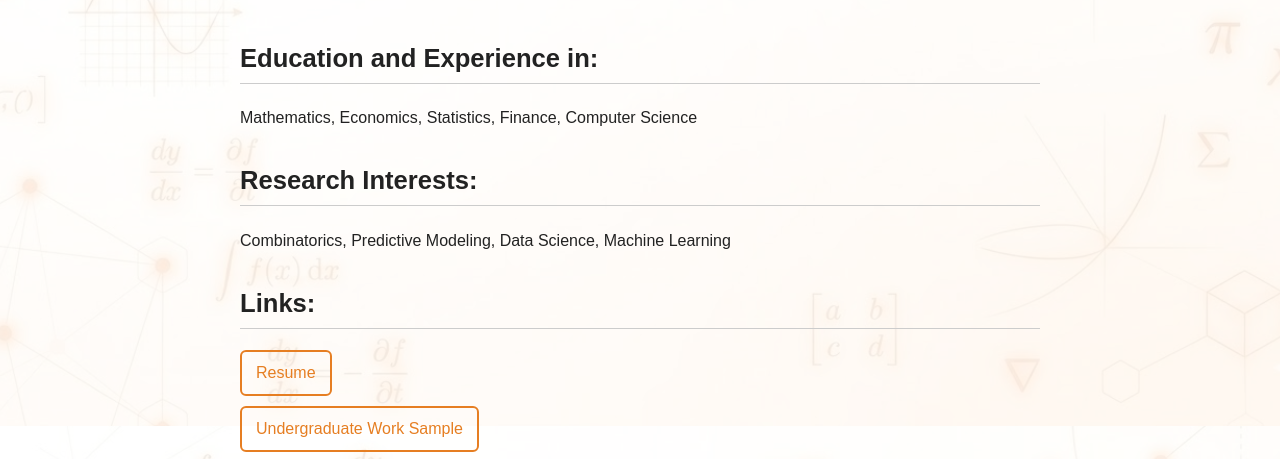
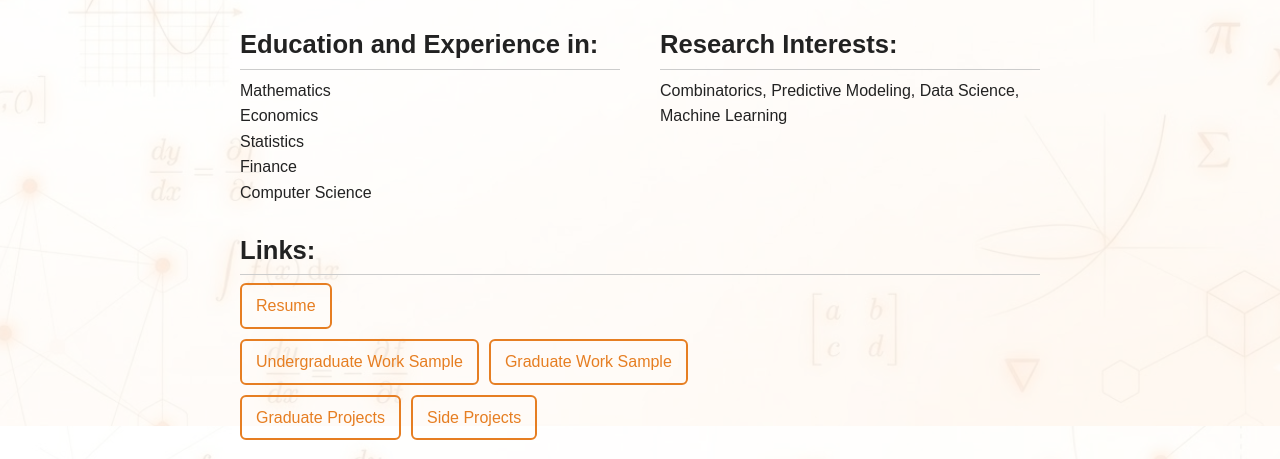
Before and after one commit to AustinMath97/austindecicco.com, a plain HTML site: page index.html in a window 1280 px wide. Shown: the part 374-833 px from the top of the page. Drawn offline with Linux system fonts and the light colour scheme.

Commit message:
Add files via upload

```diff
--- a/index.html
+++ b/index.html
@@ -56,20 +56,29 @@
 
   <main>
 
-    <h2>Education and Experience in:</h2>
-    <p>Mathematics, Economics, Statistics, Finance, Computer Science</p>
-
-    <h2>Research Interests:</h2>
-    <p>Combinatorics, Predictive Modeling, Data Science, Machine Learning</p>
+    <div style="display: flex; gap: 40px; flex-wrap: wrap;">
+      <div style="flex: 1; min-width: 180px;">
+        <h2>Education and Experience in:</h2>
+        <p>Mathematics<br>Economics<br>Statistics<br>Finance<br>Computer Science</p>
+      </div>
+      <div style="flex: 1; min-width: 180px;">
+        <h2>Research Interests:</h2>
+        <p>Combinatorics, Predictive Modeling, Data Science, Machine Learning</p>
+      </div>
+    </div>
 
     <h2>Links:</h2>
     <nav>
-      <ul class="link-list">
-        <li><a href="resume.pdf" target="_blank" rel="noopener noreferrer">Resume</a></li>
-        <li><a href="undergrad.html">Undergraduate Work Sample</a></li>
-        <li><a href="grad.html">Graduate Work Sample</a></li>
-        <li><a href="gradp.html">Graduate Projects</a></li>
-        <li><a href="fun.html">Side Projects</a></li>
+      <ul class="link-list" style="display: flex; gap: 10px; flex-wrap: wrap; margin: 0 0 10px 0;">
+        <li style="margin: 0;"><a href="resume.pdf" target="_blank" rel="noopener noreferrer">Resume</a></li>
+      </ul>
+      <ul class="link-list" style="display: flex; gap: 10px; flex-wrap: wrap; margin: 0 0 10px 0;">
+        <li style="margin: 0;"><a href="undergrad.html">Undergraduate Work Sample</a></li>
+        <li style="margin: 0;"><a href="grad.html">Graduate Work Sample</a></li>
+      </ul>
+      <ul class="link-list" style="display: flex; gap: 10px; flex-wrap: wrap; margin: 0;">
+        <li style="margin: 0;"><a href="gradp.html">Graduate Projects</a></li>
+        <li style="margin: 0;"><a href="fun.html">Side Projects</a></li>
       </ul>
     </nav>
 
--- a/style.css
+++ b/style.css
@@ -56,14 +56,16 @@ h1 {
 }
 
 h2 {
-  margin-top: 30px;
+  margin-top: 16px;
+  margin-bottom: 8px;
   border-bottom: 1px solid var(--color-border);
   padding-bottom: 4px;
   font-size: 1.6em;
 }
 
 p {
-  margin-bottom: 12px;
+  margin-top: 8px;
+  margin-bottom: 8px;
 }
 
 ul {
@@ -142,7 +144,7 @@ address {
 
 h4.course-title,
 h5.course-title {
-  margin-top: 25px;
+  margin-top: 10px;
   margin-bottom: 8px;
   font-weight: bold;
   color: var(--color-heading-sub);
```
